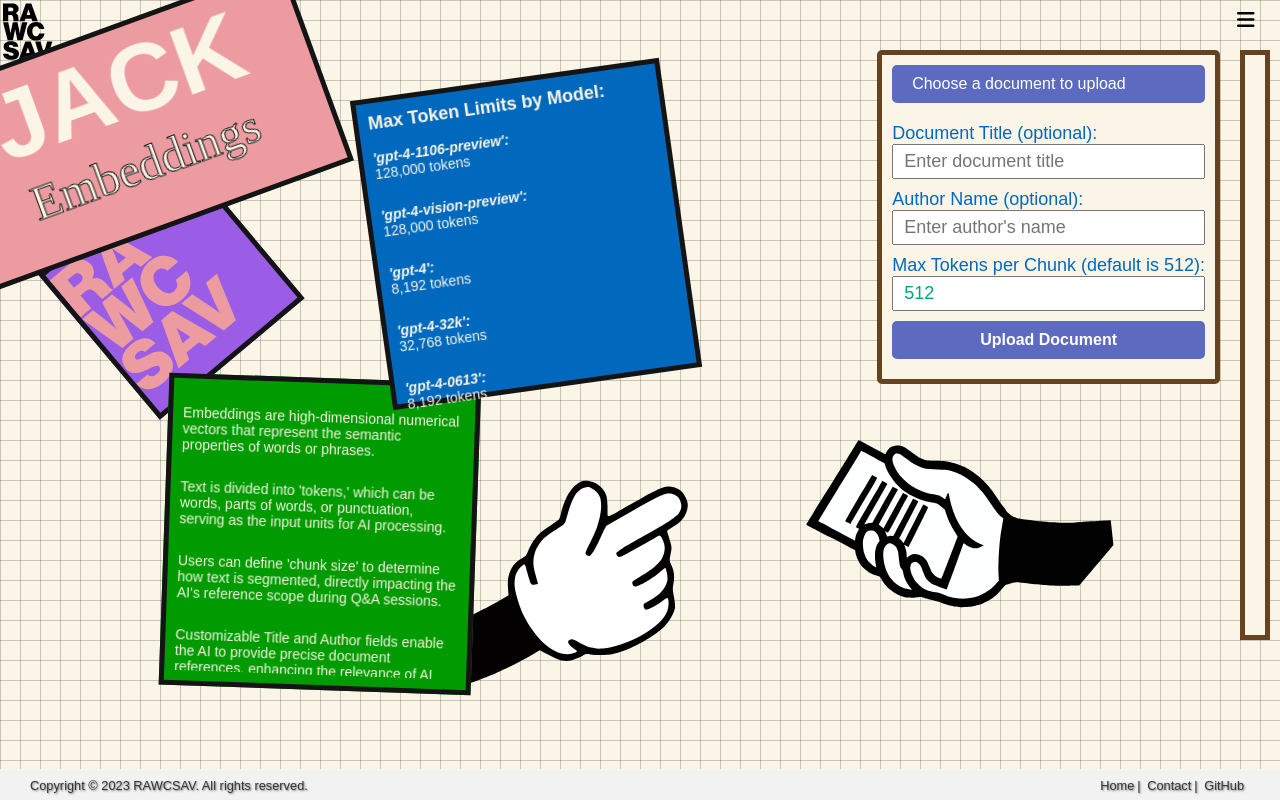
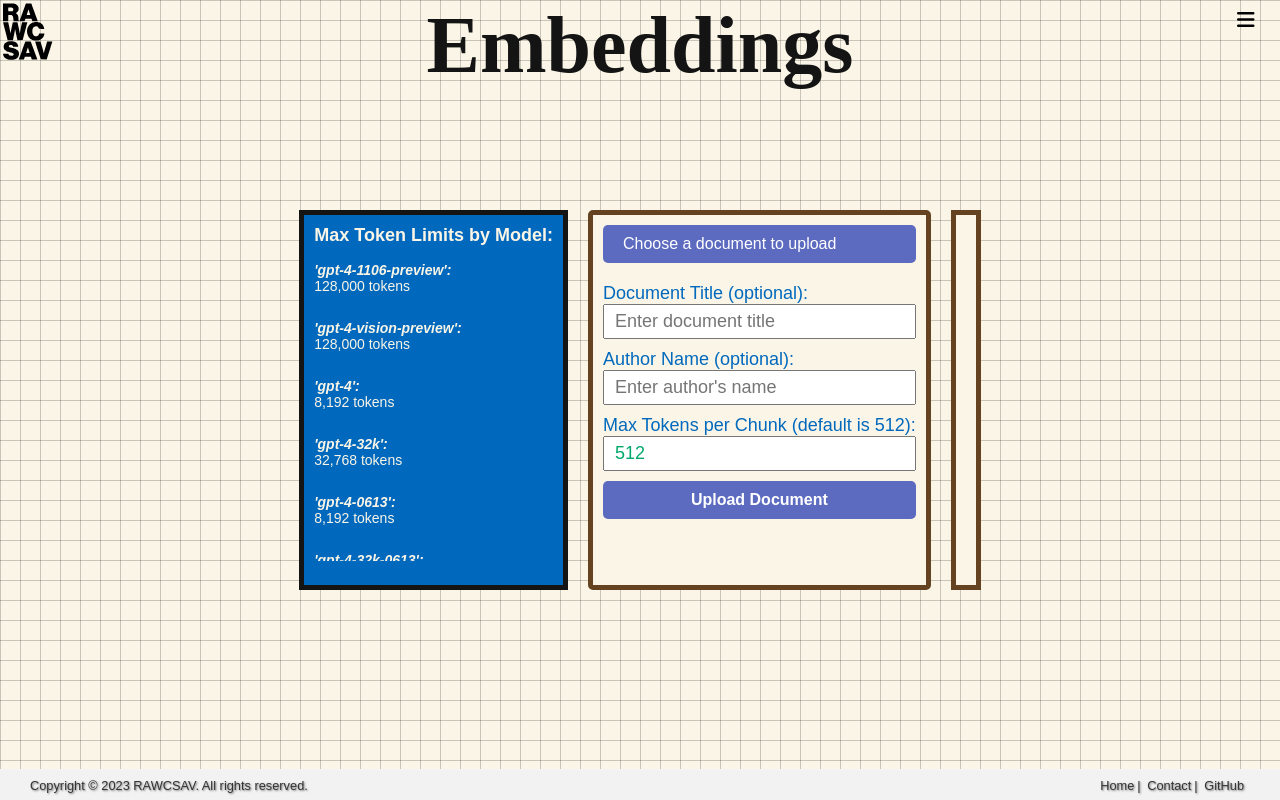
Before and after one commit to rawcsav/NewUtility, a Flask app: page /embeddings/embeddings in a window 1280 px wide. Run offline with Flask 3, Linux system fonts and the light colour scheme; the visitor is signed in with stand-in values (Sample User, id 1); data that the repository does not hold is empty; some libraries are stand-ins or nearby versions; some web fonts are replaced.

Commit message:
further refined style changes + variable renaming

```diff
--- a/app/routes/chat.py
+++ b/app/routes/chat.py
@@ -30,7 +30,6 @@ def chat_index():
     new_conversation_form = NewConversationForm()
     chat_completion_form = ChatCompletionForm()
 
-    # Retrieve the user's conversation history
     conversation_history = Conversation.query.filter_by(user_id=current_user.id).all()
 
     if not conversation_history:
@@ -44,7 +43,6 @@ def chat_index():
             db.session.rollback()
             flash('An error occurred while creating a new conversation.', 'error')
 
-    # Try to get the existing preferences or create a new instance if they don't exist
     preferences = ChatPreferences.query.filter_by(user_id=current_user.id).first()
     if not preferences:
         preferences = ChatPreferences(user_id=current_user.id)
--- a/app/static/css/chat.css
+++ b/app/static/css/chat.css
@@ -54,7 +54,7 @@ body {
 }
 
 #pink {
-  background-color: #ec9ca0;
+  background-color: #2bae66;
   top: 1vh;
   left: 0;
   padding: 10px;
--- a/app/static/css/embeddings.css
+++ b/app/static/css/embeddings.css
@@ -11,7 +11,12 @@ body {
   margin: 0;
   padding: 0;
   position: relative;
+  display: flex;
+  flex-direction: column;
+  align-items: center;
+  justify-content: center;
   min-height: 100vh;
+  font-family: "Neue Haas Grotesk Display Pro", sans-serif;
   background-color: #faf5e6;
   background-image: linear-gradient(
       to right,
@@ -23,13 +28,13 @@ body {
 }
 
 h1 {
-  font-family: "Neue Haas Grotesk Display Pro", sans-serif;
+  font-family: "Playfair Display", serif;
   font-size: 5em;
   font-weight: 900;
   margin: 0;
   top: 0;
   text-align: center;
-  color: #faf5e6;
+  color: #141414;
   -webkit-user-select: none;
   -moz-user-select: none;
   -ms-user-select: none;
@@ -37,22 +42,13 @@ h1 {
 }
 
 h2 {
-  font-family: "Neue Haas Grotesk Display Pro", serif;
+  font-family: "", serif;
   font-weight: 500;
-  font-size: 2em;
+  font-size: 3em;
   margin: 0;
   top: 0;
   text-align: center;
   color: #faf5e6;
-  -webkit-text-stroke-width: 1px;
-  -webkit-text-stroke-color: #141414;
-}
-.rectangle h1 {
-  font-size: 6em;
-}
-.rectangle h2 {
-  font-family: "Playfair Display", serif;
-  font-size: 3em;
 }
 
 label {
@@ -87,14 +83,12 @@ label {
 }
 
 .upload-container {
-  margin-top: 40px;
   display: flex;
+  height: 100%;
+  max-height: 50%;
   flex-direction: row;
-  justify-content: flex-end;
-  align-items: flex-start;
-  width: 100vw;
-  max-width: 100vw;
-  height: 70%;
+  justify-content: center; /* Aligns children vertically to the top */
+  align-items: stretch;
 }
 
 h3 {
@@ -119,80 +113,42 @@ h3 {
   z-index: 10;
 }
 
-#purple {
-  background-color: #9b5de5;
-  top: 24vh;
-  left: 6vw;
-  transform: rotate(-40deg);
-}
-
 p {
   margin: 0;
   padding: 0;
   font-size: 12px;
   color: #654321;
-  font-family: "Helvagoth-MediumItalic", sans-serif;
 }
 
-#pink {
-  background-color: #ec9ca0;
-  top: 3vh;
-  left: -5vw;
-  transform: rotate(-20deg);
+#green {
+  background-color: #2bae66;
+  display: flex;
+  flex-direction: column;
+  align-items: center;
+  justify-content: center;
   z-index: 1;
 }
 
-.circle {
-  width: 25vw;
-  height: 25vw;
-  border-radius: 50%;
-}
-
-.info-square {
-  height: 22vw;
-  width: 22vw;
-}
-
-.square {
-  width: 18vw;
-  height: 18vw;
-}
-
-#green {
-  background-color: #009b00;
-  top: 46vh;
+#purple {
+  background-color: #9b5de5;
   padding: 10px;
-  left: 12vw;
+  left: 15vw;
   margin: 10px;
-  transform: rotate(2deg);
-}
-
-#orange {
-  display: flex;
-  justify-content: center;
-  align-items: center;
-  flex-direction: column;
-  background-color: #ed872d;
-  top: 40vh;
-  padding: 25px;
-  left: 35vw;
-  transform: rotate(-5deg);
-  z-index: -1;
 }
 
 #blue {
   background-color: #0069be;
-  bottom: 50vh;
-  right: 46vw;
   padding: 10px;
   margin: 10px;
-  transform: rotate(-8deg);
+  display: flex;
+  flex-direction: column;
+  z-index: 5;
 }
 
 .hand1 {
   position: absolute;
   bottom: 15vh;
-  left: 32vw;
+  left: 35vw;
   rotate: -15deg;
 }
 
@@ -231,14 +187,13 @@ a {
   height: 25vh;
 }
 .shape {
-  position: absolute;
   border: 5px solid #141414;
 }
 
 ul {
   margin: 0;
   padding: 0;
-  max-height: 100%;
+  max-height: 90%;
   overflow-y: auto;
 }
 
@@ -257,9 +212,7 @@ input {
 }
 #author-edit {
   font-family: "Neue Haas Grotesk Display Pro", sans-serif;
-  font-weight: 500;
-  font-style: italic;
-  font-size: 18px;
+  font-size: 16px;
   background-color: transparent;
   color: #00a86b;
 }
@@ -327,7 +280,6 @@ ul li {
   background-color: #faf5e6;
   padding: 10px;
   margin: 10px;
-  height: 100%;
 }
 
 .doc-upload {
@@ -339,10 +291,20 @@ ul li {
 }
 #author-edit,
 #title-edit {
+  padding: 0;
   border: none;
   min-width: 200px;
 }
 
+#embed-title {
+  position: absolute;
+}
+
+.embed-column {
+  display: flex;
+  flex-direction: column;
+  max-height: 100%; /* Adjust this value as needed */
+}
 .doc-upload button[type="submit"] {
   padding: 10px 15px;
   font-size: 16px;
--- a/app/static/css/image.css
+++ b/app/static/css/image.css
@@ -34,8 +34,6 @@ h1 {
   -moz-user-select: none;
   -ms-user-select: none;
   user-select: none;
-  -webkit-text-stroke-width: 5px;
-  -webkit-text-stroke-color: #654321;
 }
 
 h2 {
@@ -173,7 +171,7 @@ a {
 }
 
 #pink {
-  background-color: #ec9ca0;
+  background-color: #2bae66;
   top: 1vh;
   left: -5vw;
   transform: rotate(-10deg);
--- a/app/templates/embeddings.html
+++ b/app/templates/embeddings.html
@@ -64,47 +64,9 @@
     <a class="homepage-link" href="https://rawcsav.com">
       <img alt="Homepage" src="/static/logo/blacklogo.svg" />
     </a>
-    <div class="hand1">
-      <img alt="Hand1" src="/static/images/hand1.svg" />
-    </div>
-    <div class="doc">
-      <img alt="doc" src="/static/images/doc.svg" />
-    </div>
     <div class="upload-container">
-      <div class="shape-container">
-        <div class="shape rectangle" id="pink">
-          <h1>JACK</h1>
-          <h2>Embeddings</h2>
-        </div>
-        <div class="shape small-square" id="purple">
-          <a class="homepage-dash" href="https://rawcsav.com">
-            <img alt="Homepage" src="/static/logo/jacklogo.svg" />
-          </a>
-        </div>
-      </div>
-      <div class="information-container">
-        <div class="shape info-square" id="green">
-          <ul id="info-list">
-            <li>
-              Embeddings are high-dimensional numerical vectors that represent
-              the semantic properties of words or phrases.
-            </li>
-            <li>
-              Text is divided into 'tokens,' which can be words, parts of words,
-              or punctuation, serving as the input units for AI processing.
-            </li>
-            <li>
-              Users can define 'chunk size' to determine how text is segmented,
-              directly impacting the AI's reference scope during Q&A sessions.
-            </li>
-            <li>
-              Customizable Title and Author fields enable the AI to provide
-              precise document references, enhancing the relevance of AI
-              responses.
-            </li>
-          </ul>
-        </div>
-        <div class="shape info-square" id="blue">
+      <h1 id="embed-title">Embeddings</h1>
+      <div class="shape" id="blue">
         <h3>Max Token Limits by Model:</h3>
         <ul id="token-limits-list">
           <li><strong>'gpt-4-1106-preview':</strong> 128,000 tokens</li>
@@ -119,7 +81,6 @@
           <li><strong>'gpt-3.5-turbo':</strong> 4,096 tokens</li>
           <li><strong>'gpt-3.5-turbo-16k':</strong> 16,385 tokens</li>
         </ul>
-        </div>
       </div>
       <div class="doc-upload">
         <form
```
Also changed, not shown: app/static/css/confirm_email.css (+56 -32 lines), app/static/css/dashboard.css (+9 -34 lines), app/static/css/landing.css (+5 -6 lines), app/static/css/login.css (+55 -29 lines), app/static/css/reset_password.css (+55 -28 lines), app/static/css/signup.css (+57 -30 lines), app/templates/confirm_email.html (+11 -5 lines), app/templates/dashboard.html (+1 -8 lines), app/templates/login.html (+11 -5 lines), app/templates/reset_password.html (+11 -5 lines), app/templates/signup.html (+11 -5 lines). Lines whose indentation alone changed are shown as unchanged.
